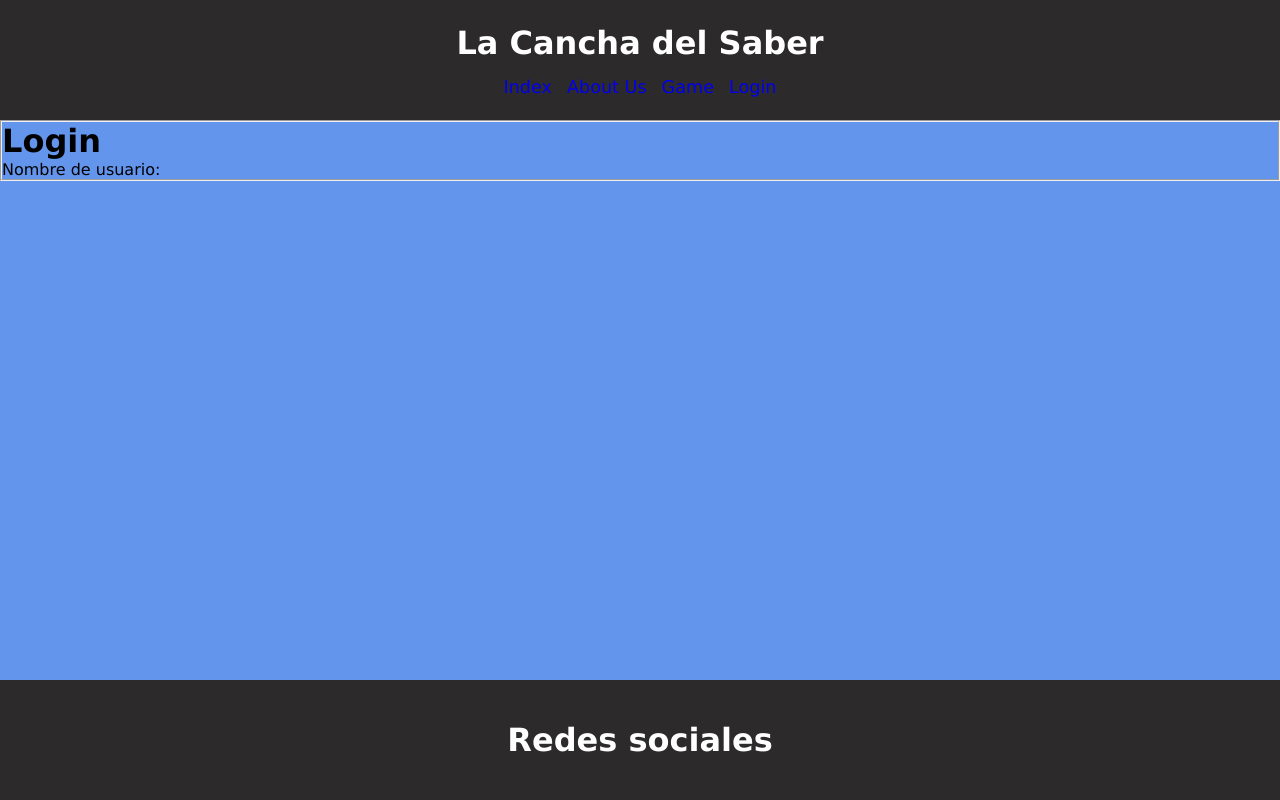
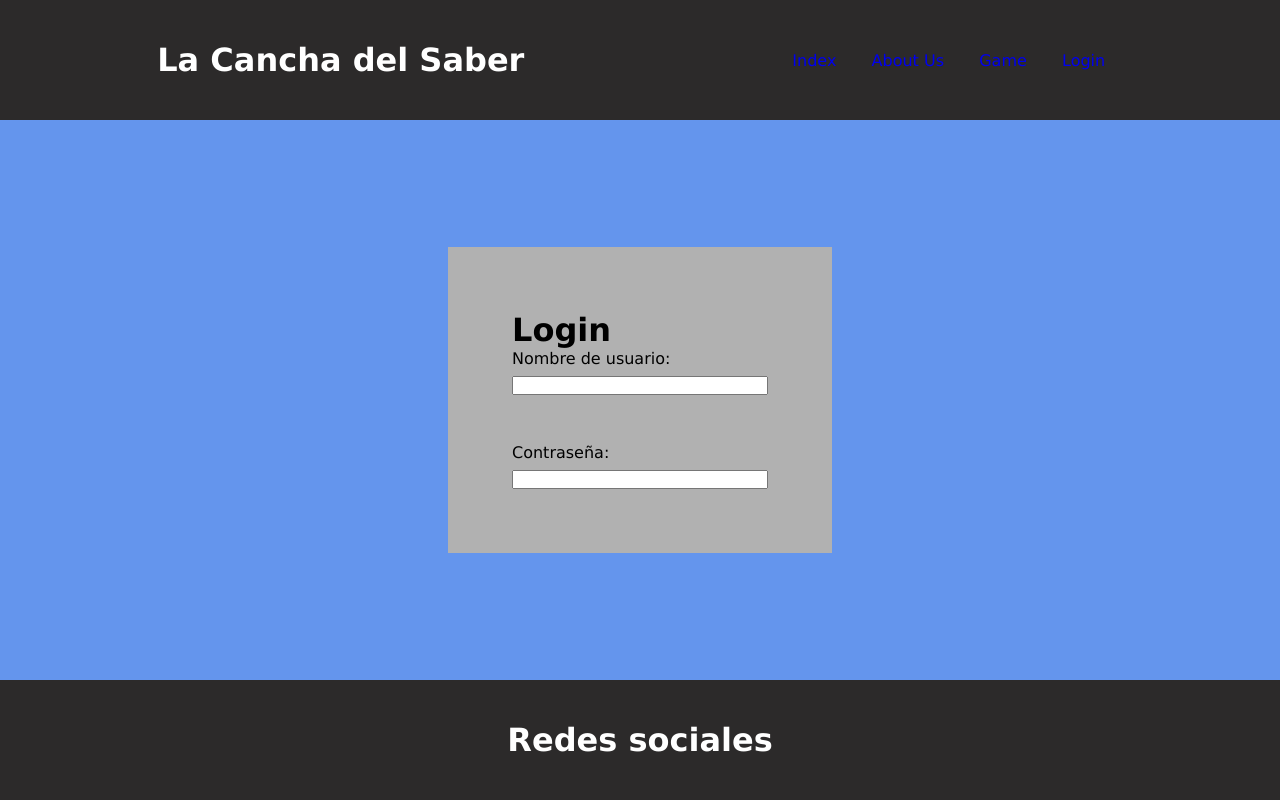
Before and after one commit to daanigp/LaCanchadelSaber, a PHP site: page /login.php in a window 1280 px wide. Run offline with PHP 8.4, Linux system fonts and the light colour scheme; some libraries are stand-ins or nearby versions.

Commit message:
creación de menú desplegable

```diff
--- a/app/public/index.php
+++ b/app/public/index.php
@@ -4,7 +4,9 @@
 ?>
 
     <main>
-        <h1>Index</h1>
+        <div class="layout">
+            <h1>Index</h1>
+        </div>
     </main>
 
 <?php
--- a/app/public/login.php
+++ b/app/public/login.php
@@ -5,8 +5,16 @@
     <main>
         <fieldset>
             <h1>Login</h1>
-            <form>
-                <label for="nickname">Nombre de usuario:</label>
+            <form class="formLogin">
+                <div class="nick">
+                    <label for="nickname">Nombre de usuario:</label>
+                    <input type="text" name="nickname" id="nickname">
+                </div>
+
+                <div class="pwd">
+                    <label for="pass">Contraseña:</label>
+                    <input type="password" name="pass" id="pass">
+                </div>
             </form>
         </fieldset>
     </main>
--- a/app/style/style.css
+++ b/app/style/style.css
@@ -8,7 +8,17 @@
 * {
     margin: 0;
     padding: 0;
+    list-style: none;
 }
+
+.menu a {
+    text-decoration: none;
+}
+
+.menu a:visited {
+    color: var(--menu-link);
+}
+
 
 body {
     width: 100dvw;
@@ -27,29 +37,50 @@ body {
 header {
     background-color: var(--background-header-footer);
     color: var(--color-header-footer);
+    padding: 2em;
+    display: flex;
+    flex-direction: row;
+    align-items: center;
+    justify-content: space-around;
+}
+
+/*
+    --------------
+    ---- MENU ----
+    --------------
+*/
+
+#hamburguesa {
+    display: none;
+}
+
+#hamburguesa:checked ~ .menu {
+    transform: translateY(0);
+    display: flex;
+}
+
+#icono{
+    display: block;
+}
+
+.menu {
+    width: 100%;
+    position: absolute;
+    top: 8em;
+    left: 0;
     display: flex;
     flex-direction: column;
-    align-items: center;
-    justify-content: center;
+    background-color: #555555;
+
+    transform: translateY(-160%);
+    transition: transform 1s;
 }
 
-.menu ul {
-    margin-top: 15px;
-    display: flex;
-    gap: 15px;
-}
-
-.menu li {
-    list-style: none;
-    font-size: 1.1em;
-}
-
-.menu a {
-    text-decoration: none;
-}
-
-.menu a:visited {
-    color: var(--menu-link);
+.menu>li {
+    text-align: center;
+    margin: .3em;
+    padding: .8em;
+    cursor: cell;
 }
 
 /* ----------------
@@ -62,3 +93,39 @@ footer {
     align-items: center;
     justify-content: center;
 }
+
+
+
+/*
+============================
+======= MEDIA QUERYS =======
+============================
+*/
+
+@media (min-width: 768px) {
+   /*
+   --------------
+   ---- MENU ----
+   --------------
+   */
+    #icono{
+        display: none;
+    }
+
+    #hamburguesa:checked ~ .menu {
+        transform: translateY(0);
+        display: block;
+    }
+
+    .menu {
+        position: static;
+        top: auto;
+        left: auto;
+        display: flex;
+        flex-direction: row;
+        justify-content: flex-end;
+        background-color: transparent;
+
+        transform: translateY(0);
+    }
+}
--- a/app/style/styleIndex.css
+++ b/app/style/styleIndex.css
@@ -3,5 +3,10 @@
    -------------- */
 main {
     background-color: var(--background-main);
+}
 
+.layout {
+    display: flex;
+    align-items: center;
+    justify-content: center;
 }
--- a/app/style/styleLogin.css
+++ b/app/style/styleLogin.css
@@ -3,4 +3,26 @@
    -------------- */
 main {
     background-color: cornflowerblue;
+    display: flex;
+    align-items: center;
+    justify-content: center;
 }
+
+fieldset {
+    background-color: #b1b1b1;
+    border: none;
+    padding: 4em;
+    width: 20%;
+}
+
+.formLogin {
+    display: flex;
+    flex-direction: column;
+    gap: 3em;
+}
+
+.formLogin .nick, .formLogin .pwd {
+    display: flex;
+    flex-direction: column;
+    gap: 0.5em;
+}
--- a/app/templates/header.php
+++ b/app/templates/header.php
@@ -5,6 +5,7 @@
     <meta name="viewport" content="width=device-width, initial-scale=1.0">
     <title>LaCanchaDelSaber</title>
     <link rel="stylesheet" href="../style/style.css">
+    <link rel="stylesheet" href="https://cdnjs.cloudflare.com/ajax/libs/font-awesome/7.0.1/css/all.min.css" integrity="sha512-2SwdPD6INVrV/lHTZbO2nodKhrnDdJK9/kg2XD1r9uGqPo1cUbujc+IYdlYdEErWNu69gVcYgdxlmVmzTWnetw==" crossorigin="anonymous" referrerpolicy="no-referrer" />
     <link rel="shortcut icon" href="../assets/icon.ico" type="image/x-icon">
     <?php if(isset($css)) { ?>
         <link rel="stylesheet" href="<?= $css ?>">
@@ -13,12 +14,14 @@
 <body>
     <header>
         <h1>La Cancha del Saber</h1>
-        <nav class="menu">
-            <ul>
+        <div class="dropdown-menu">
+            <input type="checkbox" id="hamburguesa">
+            <label for="hamburguesa" class="fa fa-bars" id="icono"></label>
+            <ul class="menu">
                 <li><a href="../public/index.php">Index</a></li>
                 <li><a href="../public/about_us.php">About Us</a></li>
                 <li><a href="../public/game.php">Game</a></li>
                 <li><a href="../public/login.php">Login</a></li>
             </ul>
-        </nav>
+        </div>
     </header>
```
